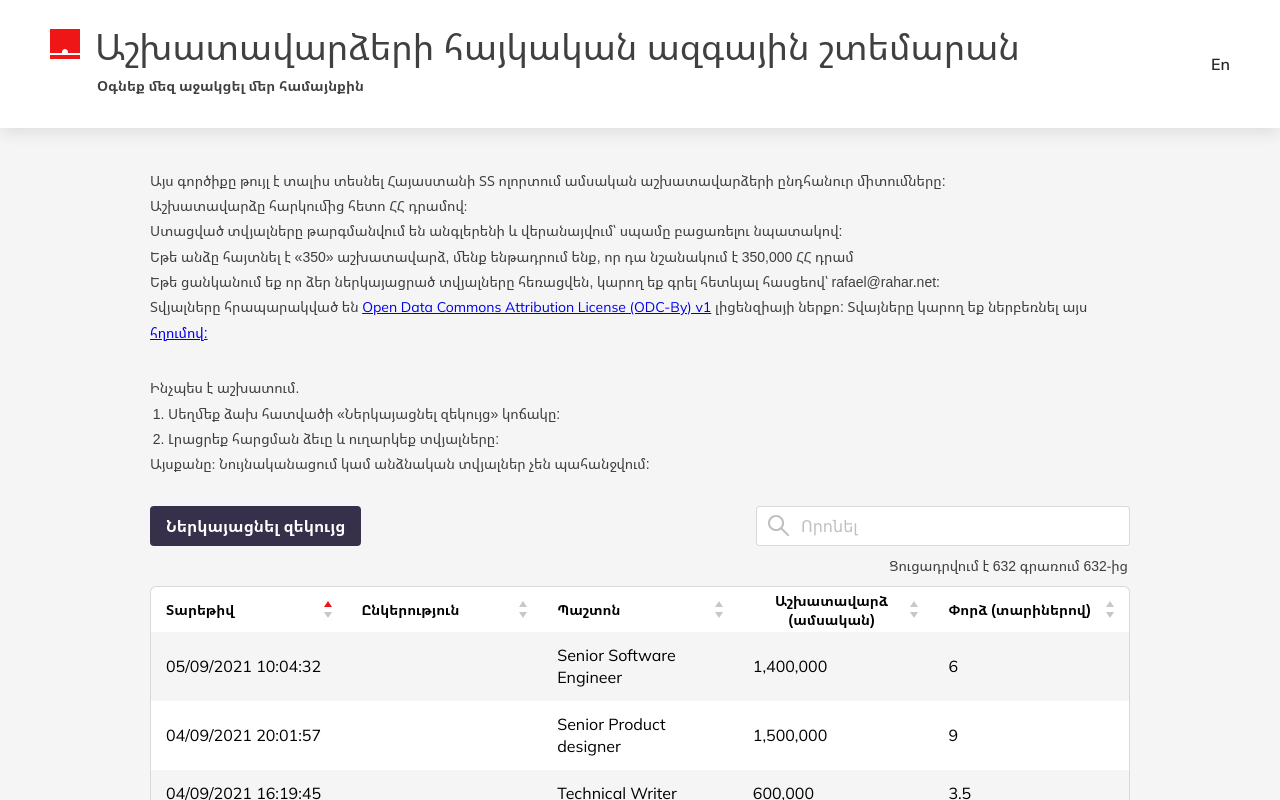
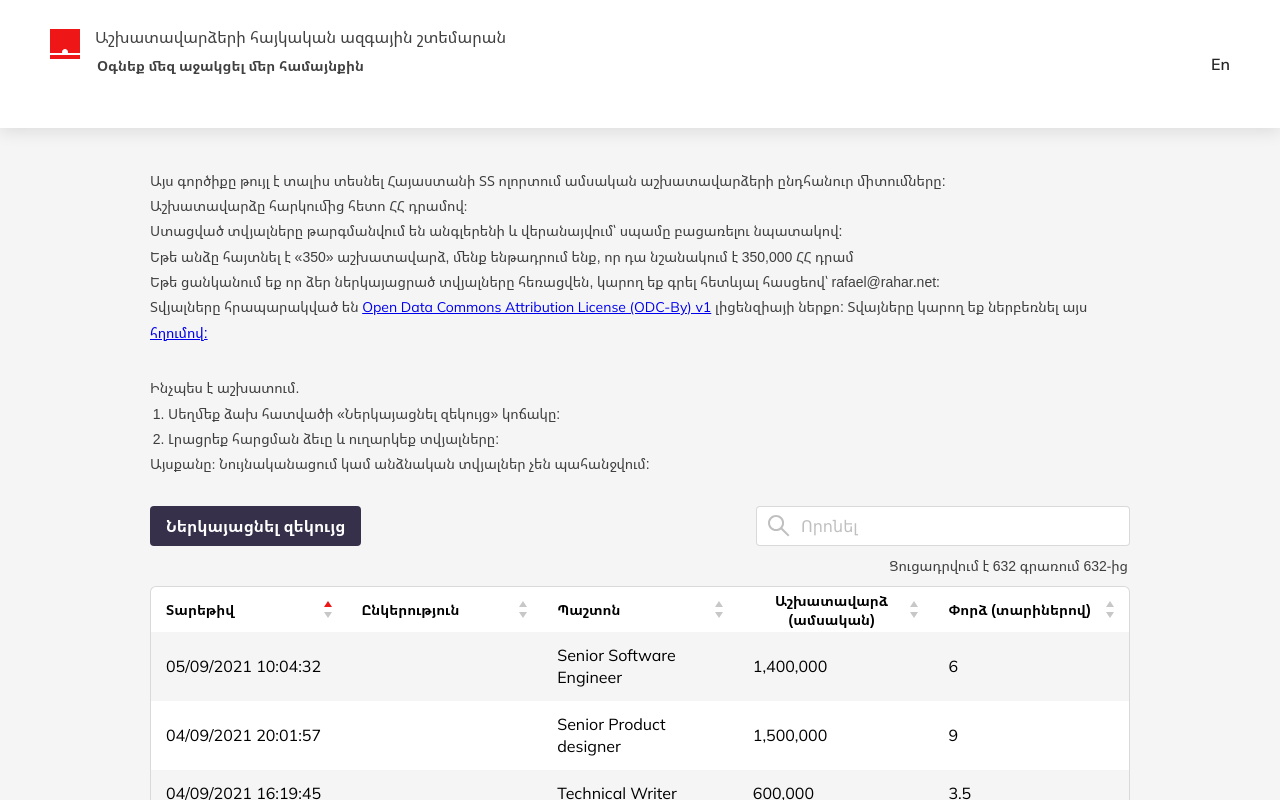
Before and after one commit to The-Sofware-Development-Company/salariesam, a React (Create React App) app: page / in a window 1280 px wide. Shown: the top 800 px of the page. Built offline with nearby package versions, Linux system fonts and the light colour scheme.

Commit message:
change classnames

```diff
--- a/src/components/Header/Header.jsx
+++ b/src/components/Header/Header.jsx
@@ -46,7 +46,7 @@ const Header = () => {
         <div className="logo-container">
           <img src={logo} alt="logo" className="logo" />
           <div className="texts">
-            <h1 className="fz36 fw400 title c-black300">{t("title")}</h1>
+            <h1 className="fz28 fw400 title c-black300">{t("title")}</h1>
             <h2 className="fz18 fw600 subtitle c-black300">
               {t("help-us-to-support-our-community")}
             </h2>
```
